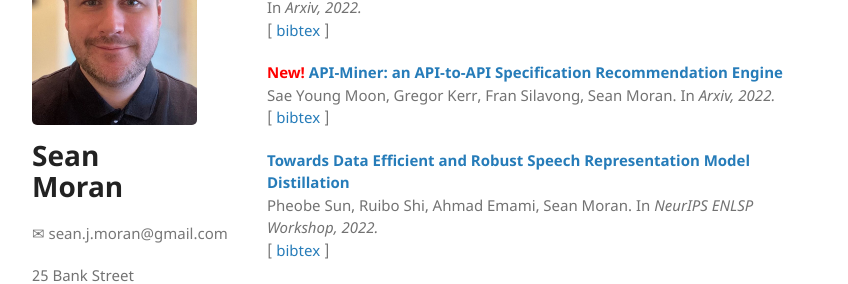
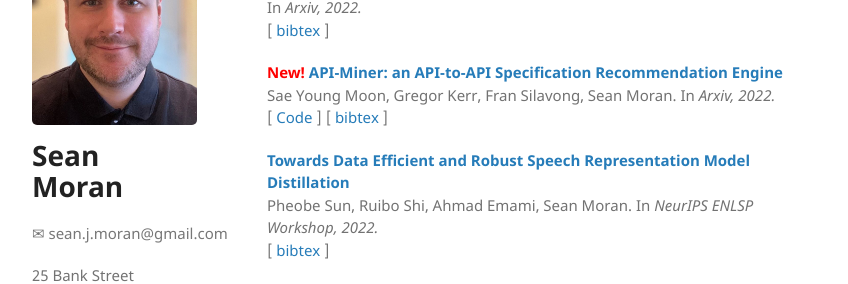
Before and after one commit to sjmoran/sjmoran.github.io, a Jekyll site: the page built from index.html, in a window 1280 px wide and 900 px high, scrolled down 1435 px. Shown: the part 153-437 px from the top of the window, without its empty margins (26-874 px from the left). Built offline with Jekyll 4.4.1, drawn with Linux system fonts in a browser that asks for light colours.

Commit message:
Update index.html

```diff
--- a/index.html
+++ b/index.html
@@ -68,7 +68,7 @@
 
 <p><strong><span style='color:red'>New! </span><a target="_blank" href="https://arxiv.org/abs/2212.07253">API-Miner: an API-to-API Specification Recommendation Engine
 </a></strong><br />Sae Young Moon, Gregor Kerr, Fran Silavong, Sean Moran. In <em>Arxiv, 2022.</em><br />
-[ <a target="_blank" href="">bibtex</a> ] </p>
+[ <a target="_blank" href="https://github.com/jpmorganchase/api-miner">Code</a> ] [ <a target="_blank" href="">bibtex</a> ]  </p>
 
 <p><strong><a target="_blank" href="https://neurips2022-enlsp.github.io/papers/paper_16.pdf">Towards Data Efficient and Robust Speech Representation Model Distillation
 </a></strong><br />Pheobe Sun, Ruibo Shi, Ahmad Emami, Sean Moran. In <em>NeurIPS ENLSP Workshop, 2022.</em><br />
```
